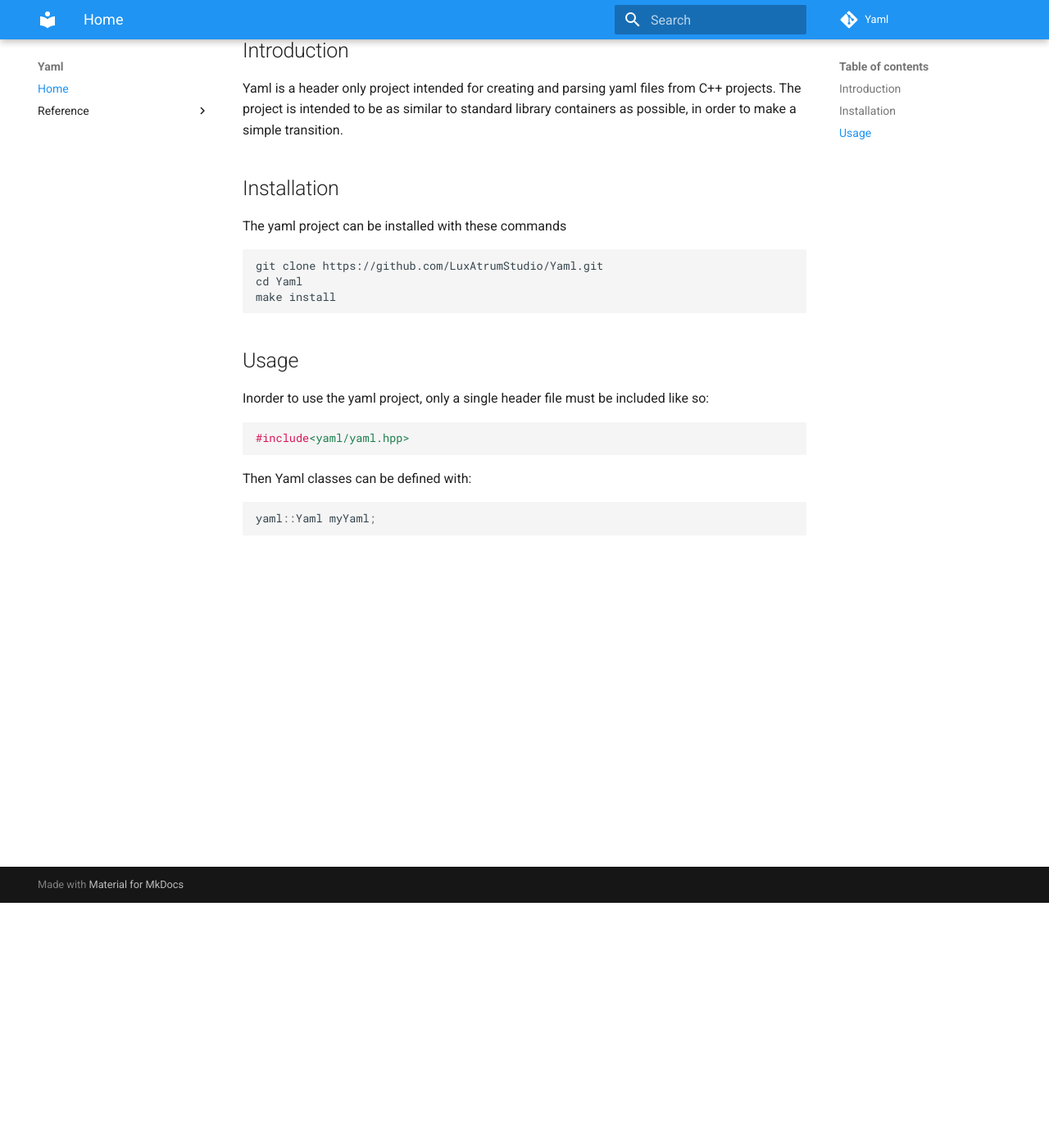
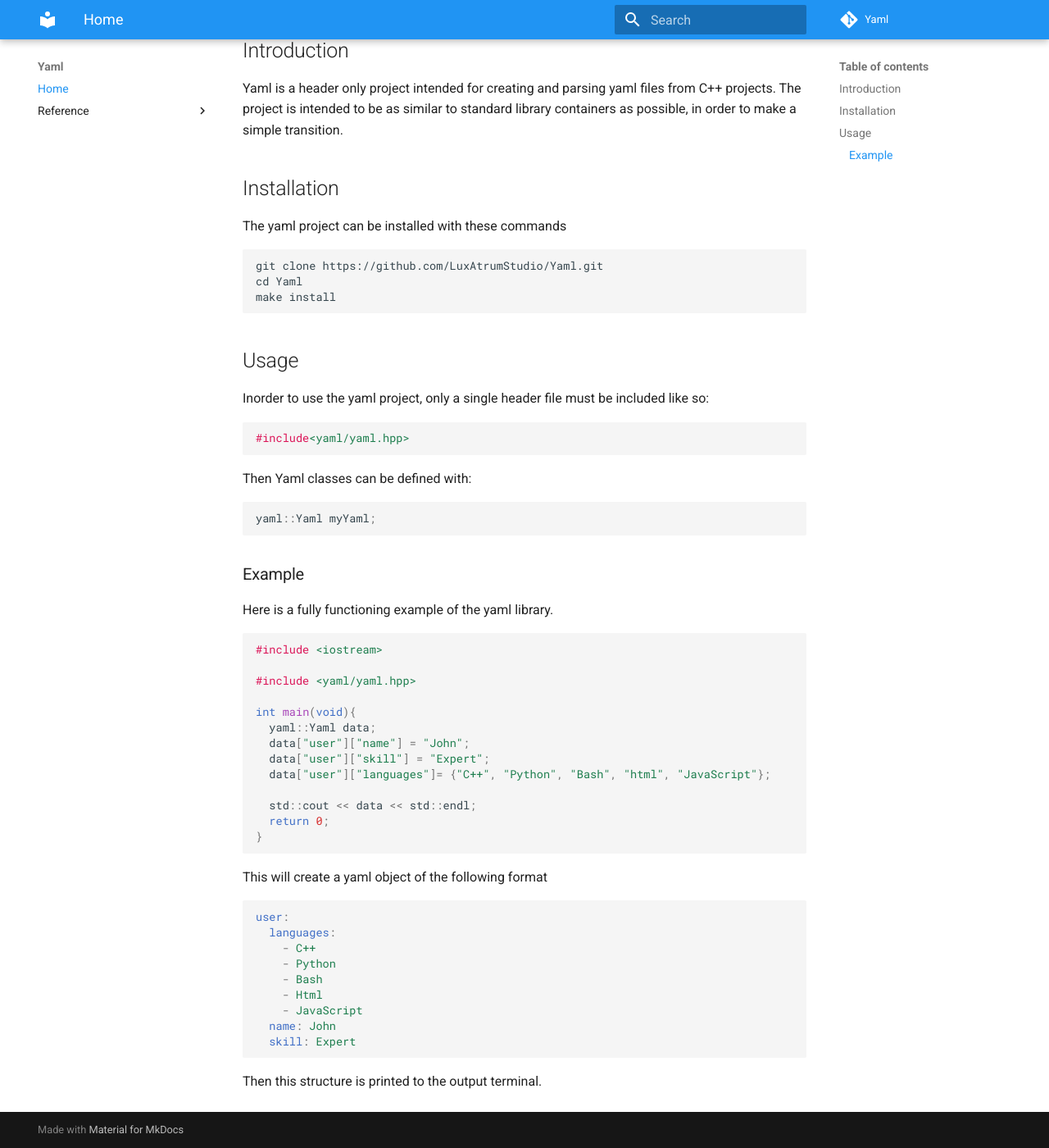
Before and after one commit to LuxAter/Yaml, an MkDocs documentation site: the page built from docs/index.md, in a window 1280 px wide and 1400 px high, scrolled down 299 px. Shown: the whole window at 82% size. Built offline with MkDocs 1.6.1 and Material for MkDocs 9.7.7, drawn with Linux system fonts in a browser that asks for light colours; comment, search, counter and statistics services are not loaded; old or Windows-style settings are respelled for this version of MkDocs.

````diff
--- a/docs/index.md
+++ b/docs/index.md
@@ -41,3 +41,39 @@ Then Yaml classes can be defined with:
 ```cpp
 yaml::Yaml myYaml;
 ```
+
+### Example ###
+
+Here is a fully functioning example of the yaml library.
+
+```cpp
+#include <iostream>
+
+#include <yaml/yaml.hpp>
+
+int main(void){
+  yaml::Yaml data;
+  data["user"]["name"] = "John";
+  data["user"]["skill"] = "Expert";
+  data["user"]["languages"]= {"C++", "Python", "Bash", "html", "JavaScript"};
+
+  std::cout << data << std::endl;
+  return 0;
+}
+```
+
+This will create a yaml object of the following format
+
+```yaml
+user:
+  languages:
+    - C++
+    - Python
+    - Bash
+    - Html
+    - JavaScript
+  name: John
+  skill: Expert
+```
+
+Then this structure is printed to the output terminal.
````
Also changed, not shown: README.md (+75 -1 lines), 1 other file.
